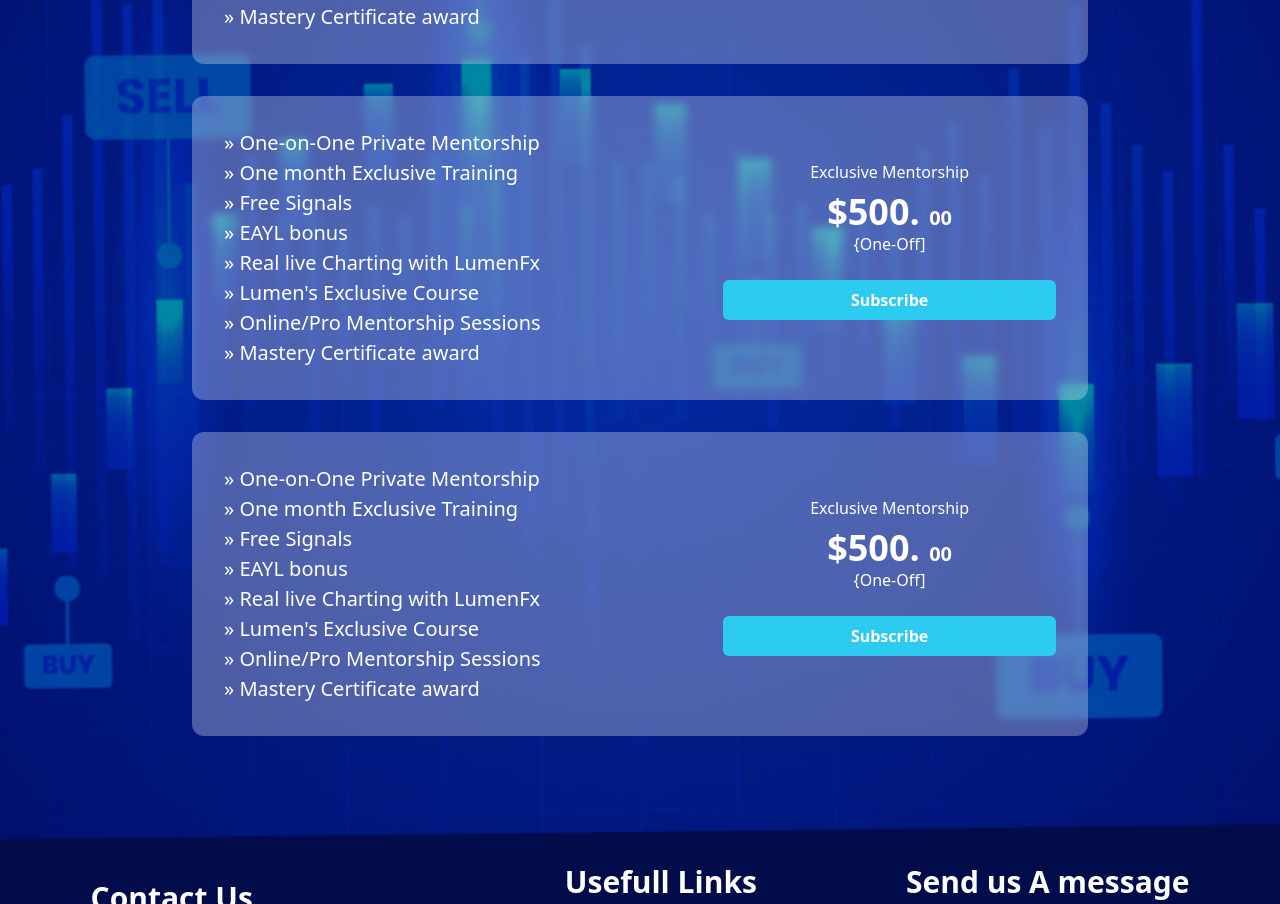
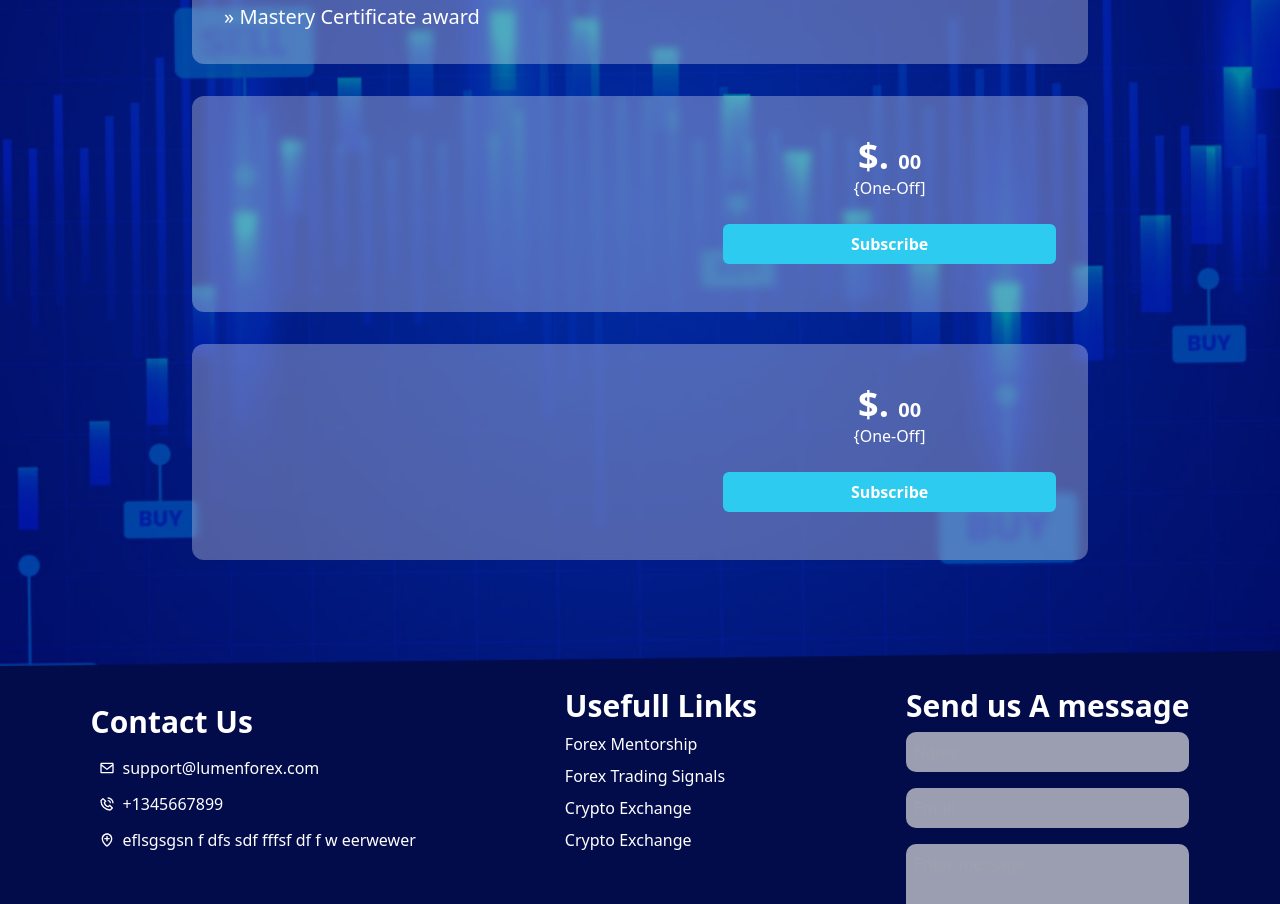
Before and after one commit to Nanocodes-Programming/forex-bang-frontend, a React (Create React App) app: page /mentorship in a window 1280 px wide. Shown: the part 1040-1944 px from the top of the page. Built offline with nearby package versions, Linux system fonts and the light colour scheme.

Commit message:
map resolved

```diff
--- a/src/components/Card.jsx
+++ b/src/components/Card.jsx
@@ -1,23 +1,20 @@
 import React from "react";
 
-const Card = () => {
+const Card = ({lists ,title ,price}) => {
+    console.log(lists)
   const oneof = "{One-Off]";
   return (
     <div className="flex items-center justify-between w-[70%] m-auto p-[2rem] text-white bg-white/30 backdrop-blur-sm hover:scale-[1.1] cursor-pointer hover:border-[#030C4B] hover:border-4 card_content rounded-[12px] mb-[2rem]">
       <ul className="text-[20px]">
-        <li>» One-on-One Private Mentorship</li>
-        <li>» One month Exclusive Training</li>
-        <li>» Free Signals</li>
-        <li>» EAYL bonus</li>
-        <li>» Real live Charting with LumenFx</li>
-        <li>» Lumen's Exclusive Course</li>
-        <li>» Online/Pro Mentorship Sessions</li>
-        <li>» Mastery Certificate award</li>
+        {lists?.map(listed  =>{
+            return <li key={listed}>{listed}</li>
+        })}
+
       </ul>
       <div className="basis-[40%] text-center">
-        <p>Exclusive Mentorship</p>
+        <p>{title}</p>
         <h2 className="font-bold text-4xl mt-[0.5rem]">
-          $500. <span className="text-xl">00</span>
+          ${price}. <span className="text-xl">00</span>
         </h2>
         <p className="mb-[0.5rem]">{oneof}</p>
         <button className="w-full mx-auto my-[1rem] rounded-md text-white font-bold py-[0.5rem] bg-[#2ECBF1] hover:bg-[#2ECBF1] hover:text-[#030C4B]">
--- a/src/pages/Mentor.jsx
+++ b/src/pages/Mentor.jsx
@@ -21,7 +21,20 @@ const Mentor = () => {
         {/* services starts here */}
       </Wrapper>
       <div className=" bg-[url('/src/assets/img/forexbg.png')] pb-[5rem]  bg-cover bg-center">
-        <Card />
+        <Card
+          price="500"
+          title="Exclusive Mentorship"
+          lists={[
+            "» One-on-One Private Mentorship",
+            " » One month Exclusive Training",
+            " » Free Signals",
+            "» EAYL bonus",
+            "» Real live Charting with LumenFx",
+            "» Lumen's Exclusive Course",
+            " » Online/Pro Mentorship Sessions",
+            " » Mastery Certificate award",
+          ]}
+        />
         <Card />
         <Card />
       </div>
```
